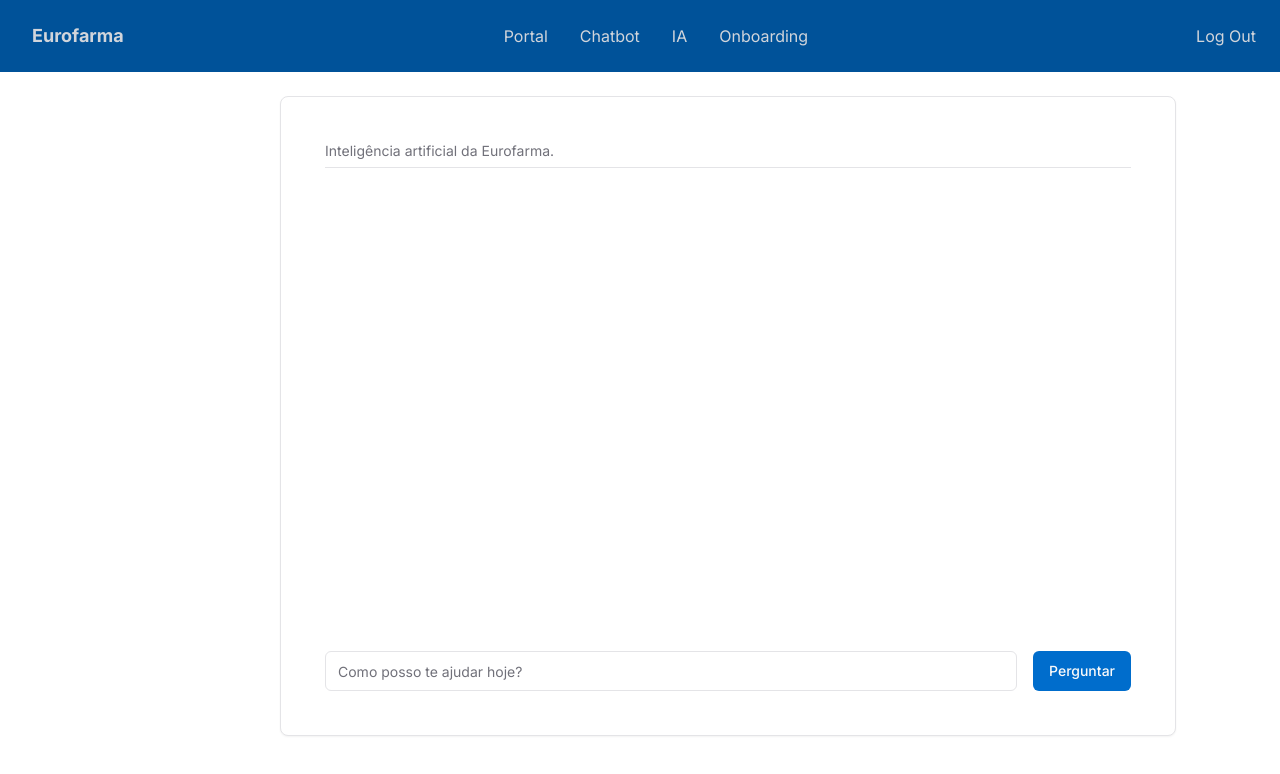
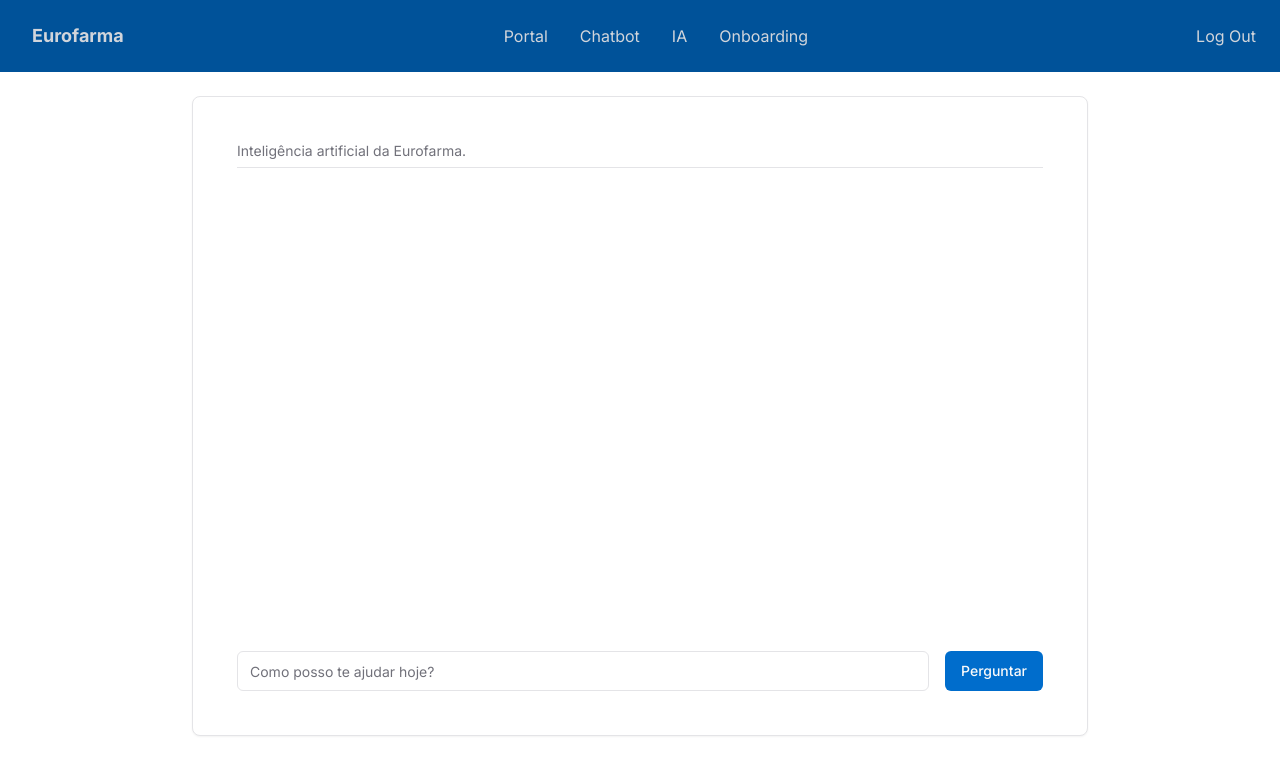
Before and after one commit to 3SIPG/web, a Next.js app: page /ia in a window 1280 px wide. Shown: the top 774 px of the page. Built offline with nearby package versions, Linux system fonts and the light colour scheme.

Commit message:
feat: new ai css

```diff
--- a/src/components/ui/ia.tsx
+++ b/src/components/ui/ia.tsx
@@ -50,7 +50,7 @@ export default function Ia() {
   };
 
   return (
-    <div className='flex justify-center items-center ml-44'>
+    <div className='flex justify-center items-center ml-38'>
       <Card className='grid grid-rows-[min-content_1fr_min-content] w-[70vw] h-[80vh] gap-2 flex-col p-5'>
         <CardHeader>
           <CardDescription>
@@ -69,8 +69,8 @@ export default function Ia() {
                     </p>
                   </div>
                 ) : (
-                  <div className="flex font-sans justify-start flex-row gap-4 max-w-[70vw]">
-                    <p>{message.content}</p>
+                  <div className="flex font-sans justify-start flex-row gap-4 ">
+                    <p className="max-w-[40vw] bg-neutral-200 border border-neutral-200 rounded-3xl px-5 py-2.5">{message.content}</p>
                   </div>
                 )}
               </div>
```
